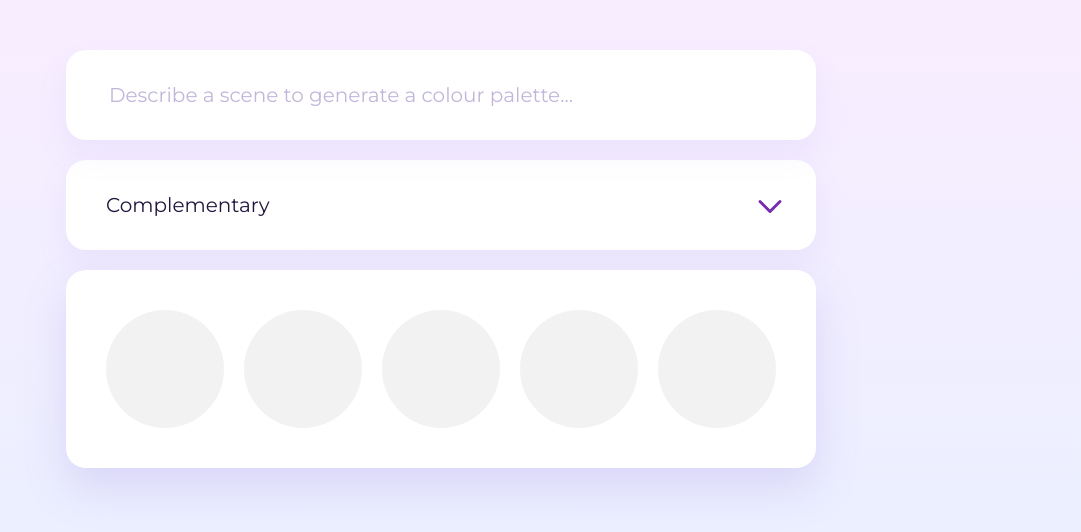
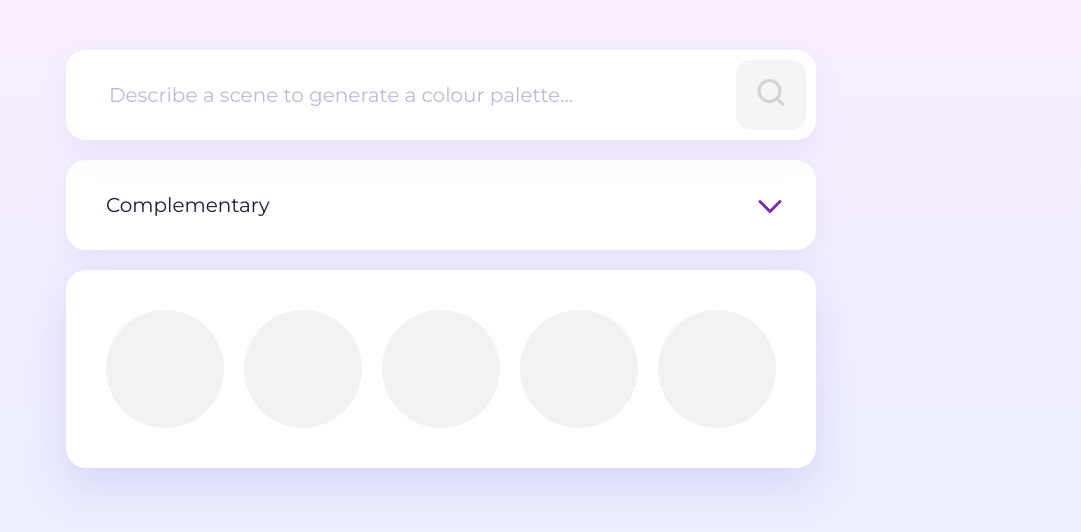
Before and after one commit to Jimmy378/openai-colour-generator, a React (Vite) app: page / in a window 1280 px wide. Shown: the top 532 px of the page, without its empty margins (199-1280 px from the left). Built offline with nearby package versions, Linux system fonts and the light colour scheme.

Commit message:
undo button visibility

```diff
--- a/src/App.js
+++ b/src/App.js
@@ -94,7 +94,6 @@ export const App = () => {
           onKeyDown={handleKeyDown}
           onSubmit={generateColours}
         />
-        {!loading && emotion.length > 0 && (
         <button
           className="search"
           onClick={generateColours}
@@ -102,7 +101,6 @@ export const App = () => {
         >
           <SearchIcon />
         </button>
-        )}
         <button
           className="dropdown"
           disabled={loading}
```
Lines whose indentation alone changed are shown as unchanged.
